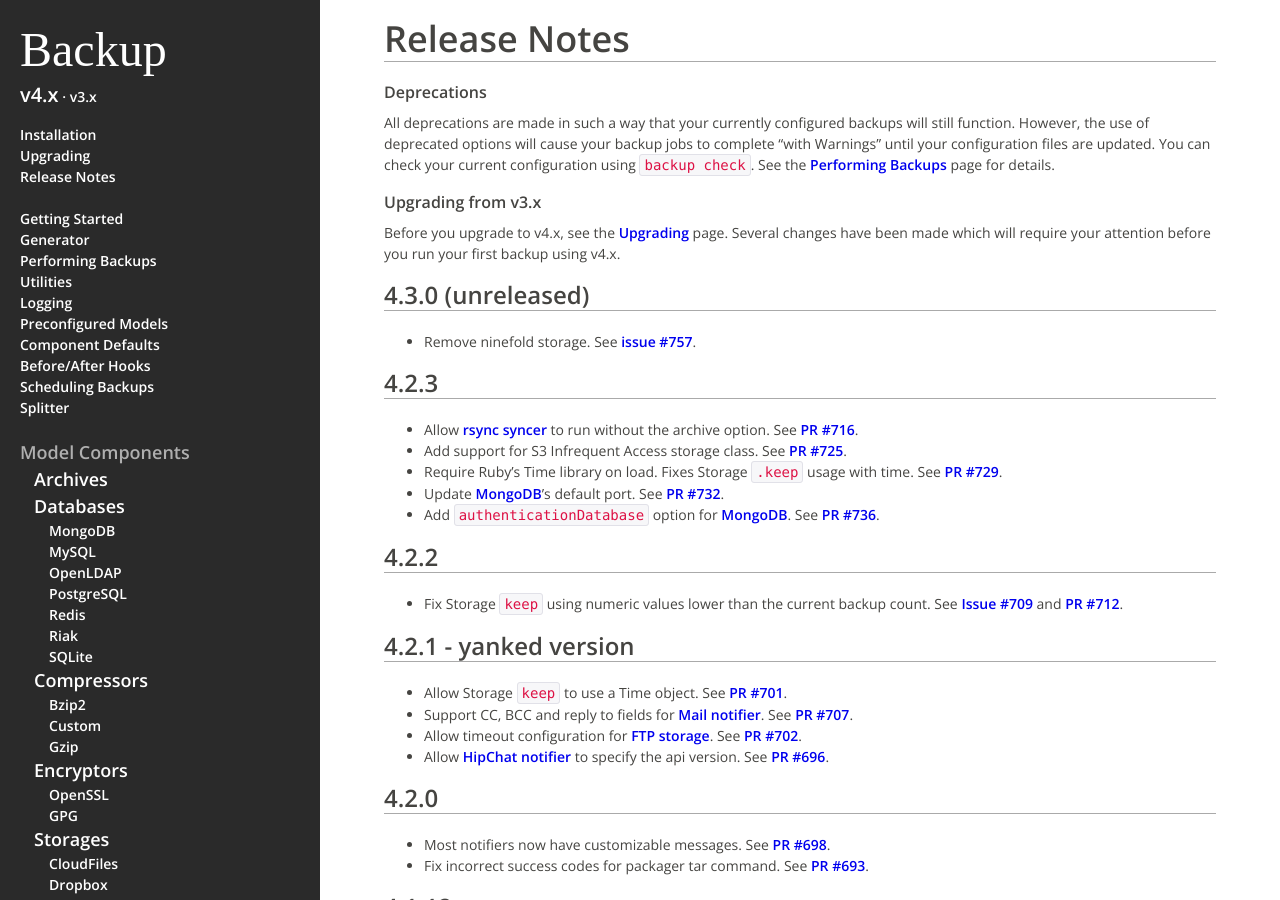
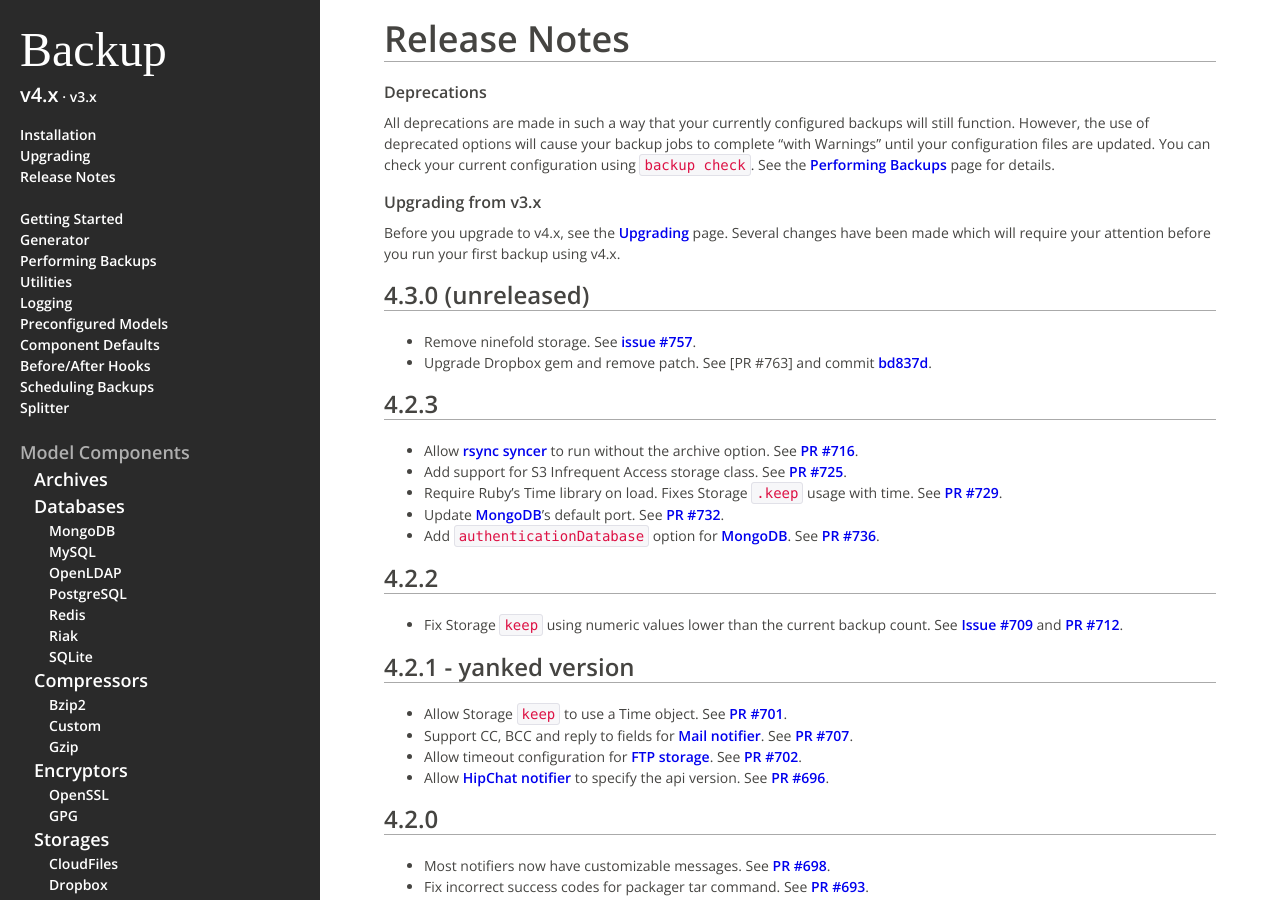
Before and after one commit to backup/backup, a Jekyll site: the page built from v4/release-notes/index.md, in a window 1280 px wide and 900 px high. Built offline with Jekyll 4.4.1, drawn with Linux system fonts in a browser that asks for light colours; some web fonts are replaced; Markdown is read by kramdown in place of the engine named in the settings.

Commit message:
Update release notes

```diff
--- a/v4/release-notes/index.md
+++ b/v4/release-notes/index.md
@@ -22,6 +22,7 @@ Several changes have been made which will require your attention before you run
 -----
 
 - Remove ninefold storage. See [issue #757](https://github.com/backup/backup/issues/757).
+- Upgrade Dropbox gem and remove patch. See [PR #763] and commit [bd837d](https://github.com/backup/backup/commit/bd837db3b8aeb52c6b4bd1ea19851bc06639d9f7).
 
 4.2.3
 -----
```
